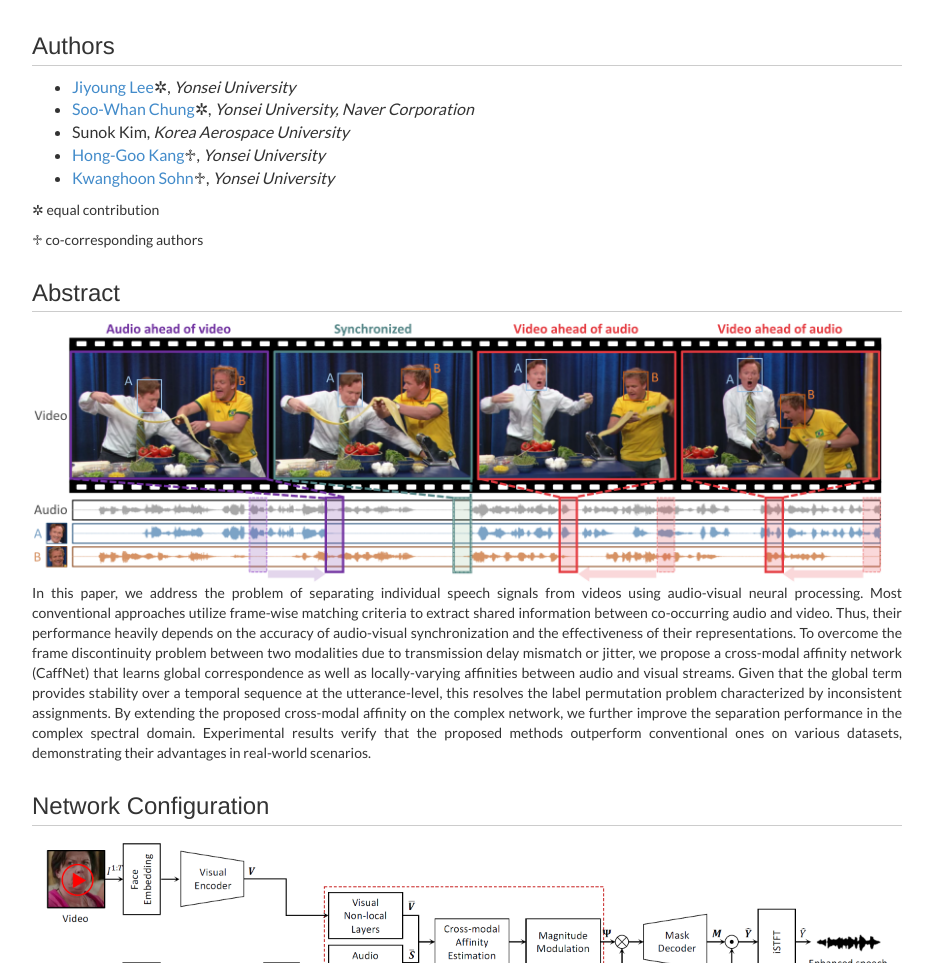
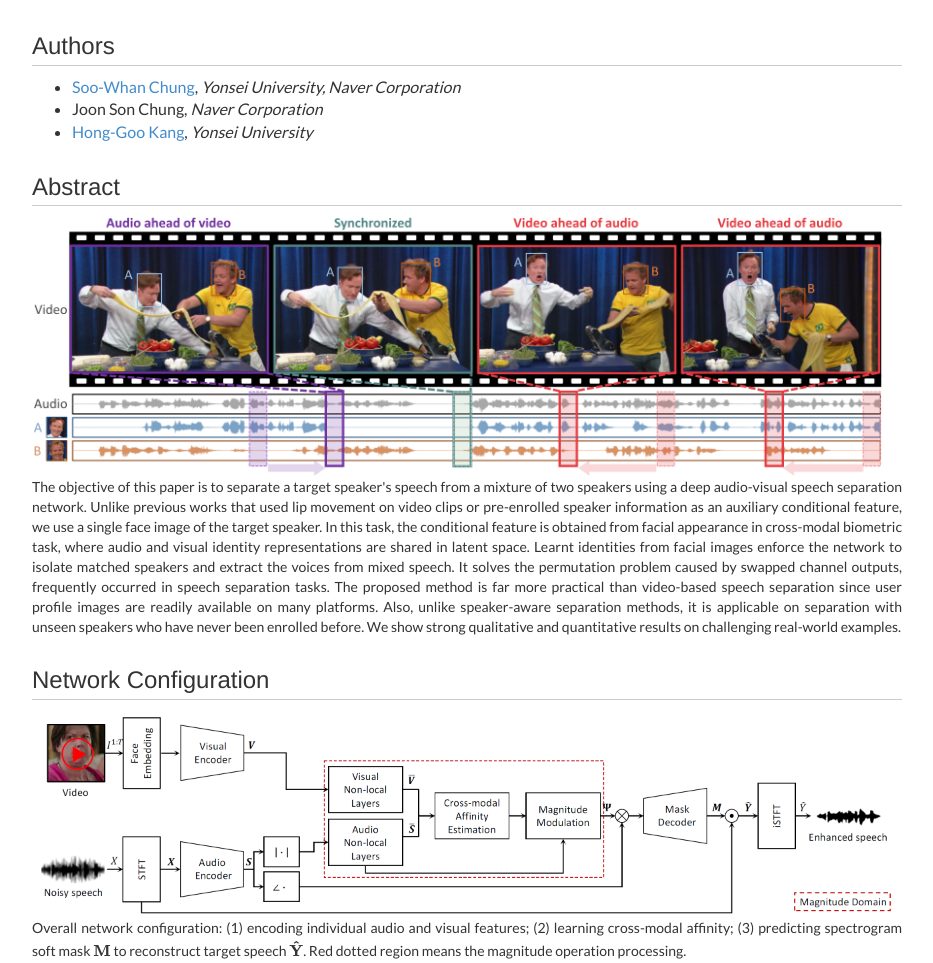
Before and after one commit to soowhanchung/facefilter, a plain HTML site: page index.html in a window 1280 px wide. Shown: the part 880-1843 px from the top of the page, without its empty margins (173-1106 px from the left). Drawn offline with nearby package versions, Linux system fonts and the light colour scheme; some packages are replaced by stand-ins of ours; a web font is replaced by a local one.

Commit message:
Update index.html

```diff
--- a/index.html
+++ b/index.html
@@ -36,22 +36,18 @@
       	<h3>Authors</h3>
       	<div style="font-size: 16px">
       	<ul>
-		<li><a href="https://easy00.github.io">Jiyoung Lee</a><span style="text-transform:uppercase">&#10034;</span>, <i>Yonsei University</i></li>
-		<li><a href="https://soowhanchung.github.io/">Soo-Whan Chung</a><span style="text-transform:uppercase">&#10034;</span>, <i>Yonsei University, Naver Corporation</i></li>
-		<li>Sunok Kim, <i>Korea Aerospace University</i></li>
-		<li><a href="http://dsp.yonsei.ac.kr/">Hong-Goo Kang</a><span style="text-transform:uppercase">&#9841;</span>, <i>Yonsei University</i></li>
-		<li><a href="https://diml.yonsei.ac.kr/">Kwanghoon Sohn</a><span style="text-transform:uppercase">&#9841;</span>, <i>Yonsei University</i></li>
+		<li><a href="https://soowhanchung.github.io/">Soo-Whan Chung</a>, <i>Yonsei University, Naver Corporation</i></li>
+		<li>Joon Son Chung, <i>Naver Corporation</i></li>
+		<li><a href="http://dsp.yonsei.ac.kr/">Hong-Goo Kang</a>, <i>Yonsei University</i></li>
       	</ul>
       	</div>
-      	<p style="text-align: justify;">&#10034; equal contribution</p>
-      	<p style="text-align: justify;">&#9841; co-corresponding authors</p>
 
       	</div>
 
       	<div class="row"><h3>Abstract</h3>
 		<img src="./fig1_main.png" style="max-width:100%;padding-right:20px;" align="center">
 		<p style="text-align: justify;">
-		In this paper, we address the problem of separating individual speech signals from videos using audio-visual neural processing. Most conventional approaches utilize frame-wise matching criteria to extract shared information between co-occurring audio and video. Thus, their performance heavily depends on the accuracy of audio-visual synchronization and the effectiveness of their representations. To overcome the frame discontinuity problem between two modalities due to transmission delay mismatch or jitter, we propose a cross-modal affinity network (CaffNet) that learns global correspondence as well as locally-varying affinities between audio and visual streams. Given that the global term provides stability over a temporal sequence at the utterance-level, this resolves the label permutation problem characterized by inconsistent assignments. By extending the proposed cross-modal affinity on the complex network, we further improve the separation performance in the complex spectral domain. Experimental results verify that the proposed methods outperform conventional ones on various datasets, demonstrating their advantages in real-world scenarios.
+		The objective of this paper is to separate a target speaker's speech from a mixture of two speakers using a deep audio-visual speech separation network. Unlike previous works that used lip movement on video clips or pre-enrolled speaker information as an auxiliary conditional feature, we use a single face image of the target speaker. In this task, the conditional feature is obtained from facial appearance in cross-modal biometric task, where audio and visual identity representations are shared in latent space. Learnt identities from facial images enforce the network to isolate matched speakers and extract the voices from mixed speech. It solves the permutation problem caused by swapped channel outputs, frequently occurred in speech separation tasks. The proposed method is far more practical than video-based speech separation since user profile images are readily available on many platforms. Also, unlike speaker-aware separation methods, it is applicable on separation with unseen speakers who have never been enrolled before. We show strong qualitative and quantitative results on challenging real-world examples.
 		</p>
       	</div>
       	<div class="row"><h3>Network Configuration</h3>
```
